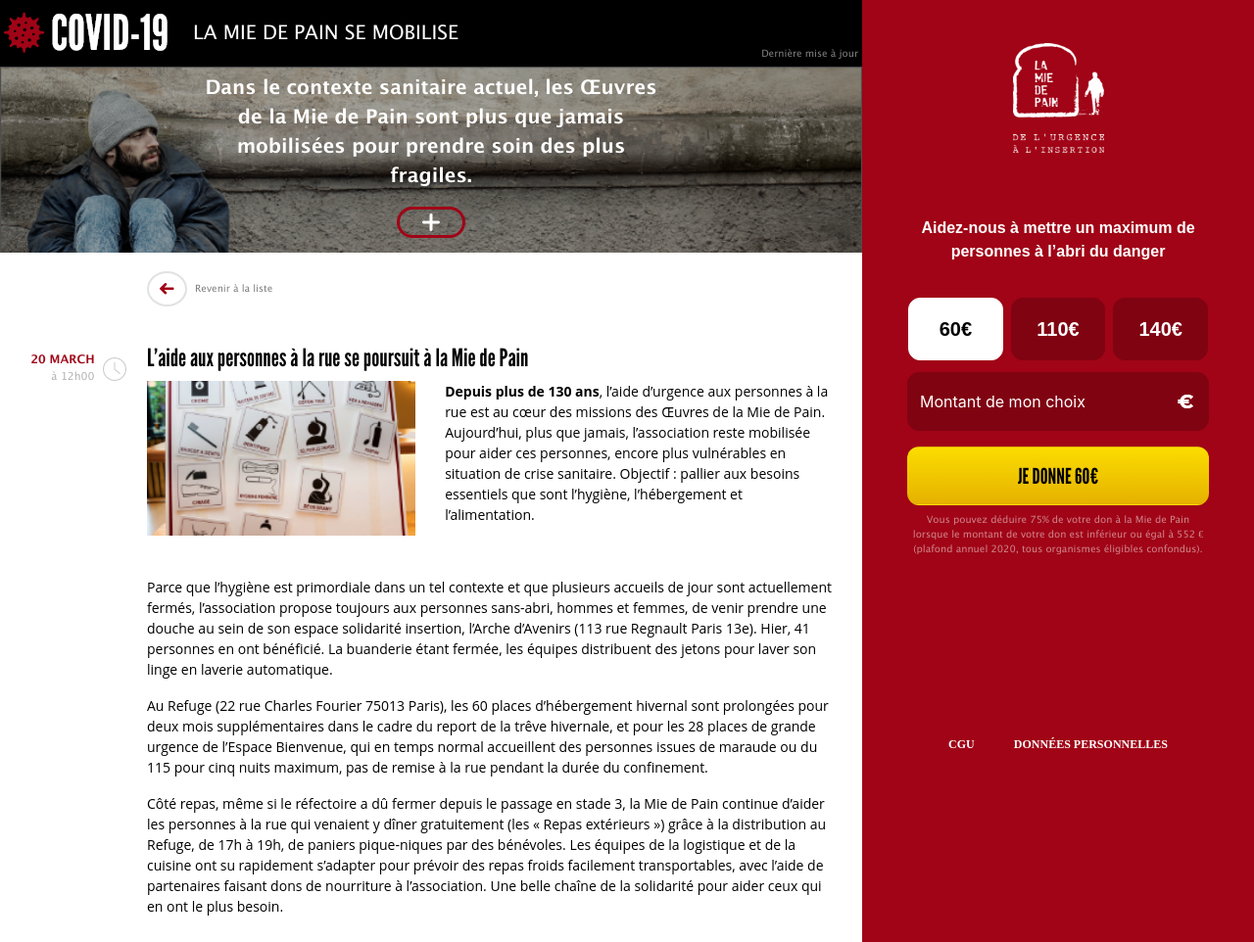
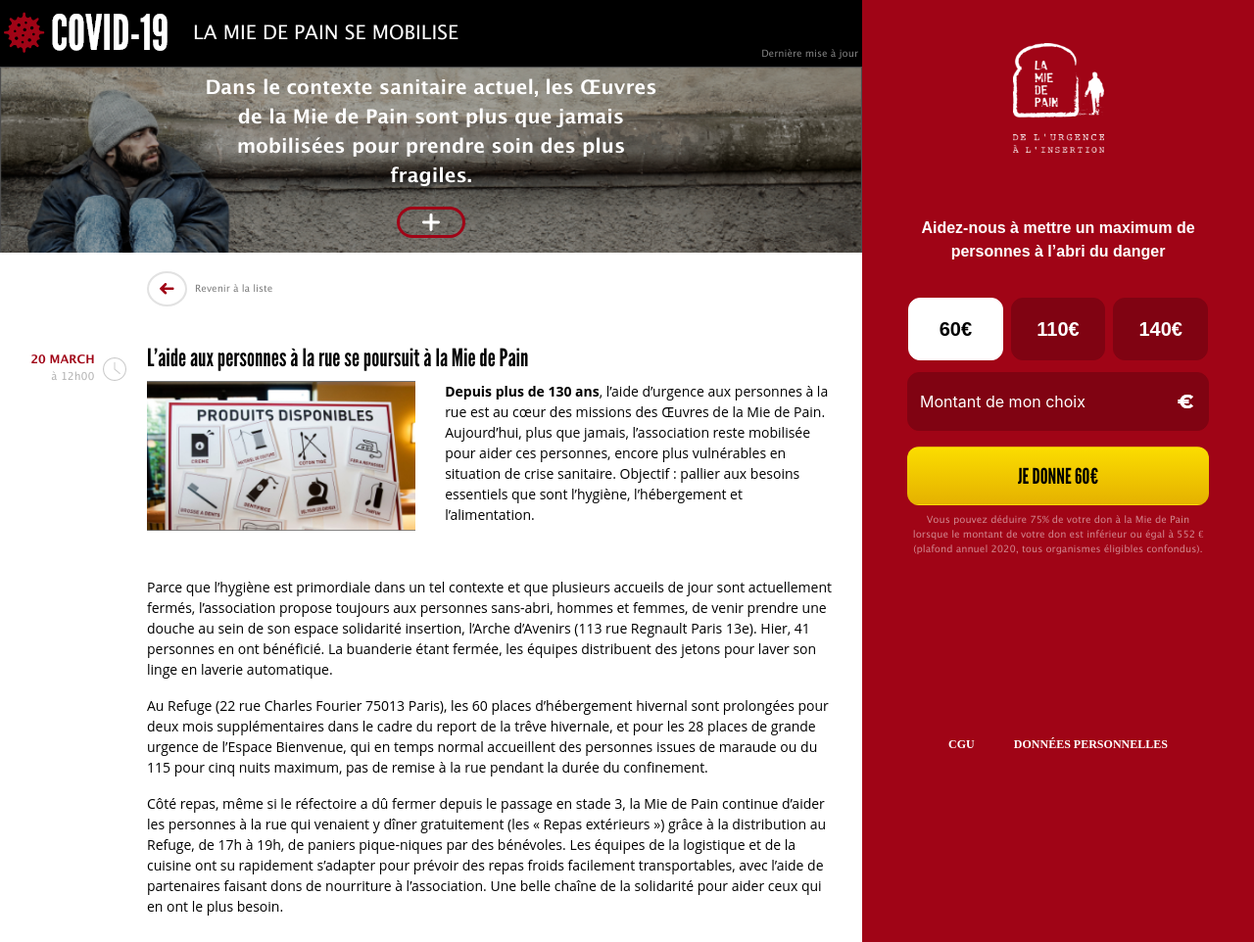
Before and after one commit to adfinitas-app/mdp-covid, a Jekyll site: the page built from _posts/2020-03-20-laide-aux-personnes-à-la-rue-se-poursuit-à-la-mie-de-pain.md, in a window 1280 px wide and 962 px high. Shown: the whole window at 98% size. Built offline with Jekyll 4.4.1, drawn with Linux system fonts in a browser that asks for light colours; nearby versions of some CDN libraries.

Commit message:
Updated 2 files via CloudCannon

```diff
--- a/_posts/2020-03-20-laide-aux-personnes-à-la-rue-se-poursuit-à-la-mie-de-pain.md
+++ b/_posts/2020-03-20-laide-aux-personnes-à-la-rue-se-poursuit-à-la-mie-de-pain.md
@@ -11,7 +11,7 @@
   l&rsquo;alimentation.</p><p>&nbsp;</p>
 video:
   - video_code_block:
-asset_image: assets/img/placeholder-post.png
+asset_image: /uploads/3-2.png
 ---
 
 Parce que l’hygi&egrave;ne est primordiale dans un tel contexte et que plusieurs accueils de jour sont actuellement ferm&eacute;s, l’association propose toujours aux personnes sans-abri, hommes et femmes, de venir prendre une douche au sein de son espace solidarit&eacute; insertion, l’Arche d’Avenirs (113 rue Regnault Paris 13e). Hier, 41 personnes en ont b&eacute;n&eacute;fici&eacute;. La buanderie &eacute;tant ferm&eacute;e, les &eacute;quipes distribuent des jetons pour laver son linge en laverie automatique.
```
Also changed, not shown: uploads/3-2.png (added).
